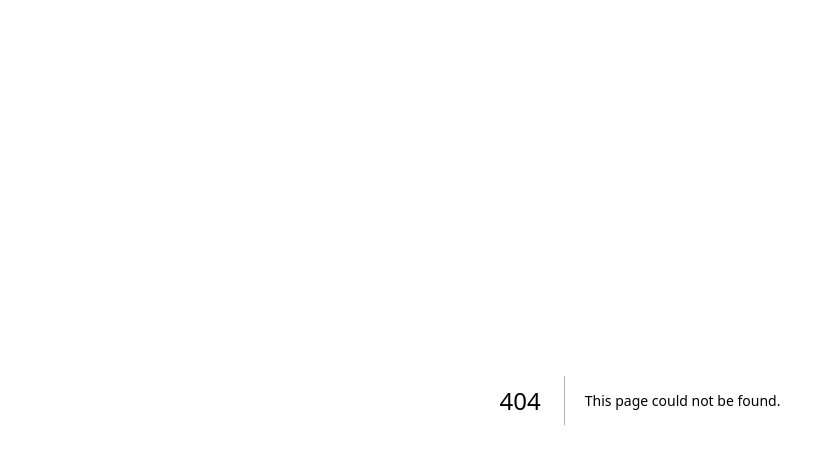
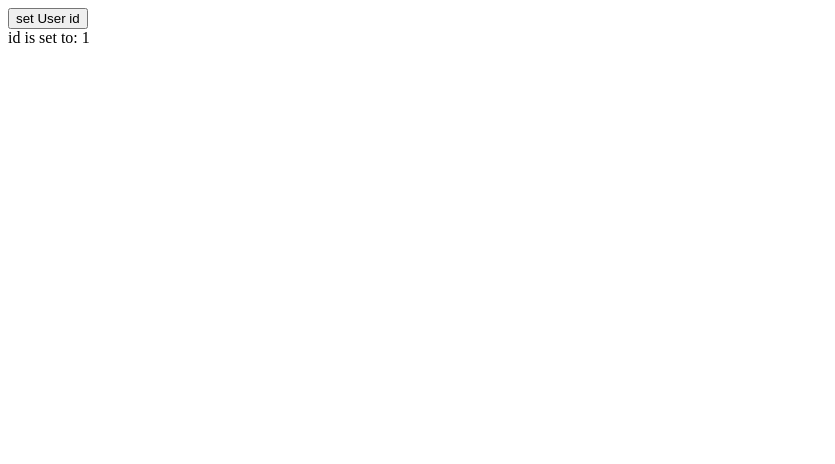
Before and after one commit to brandonFaf/next13-suspense, a Next.js app: page /selector-example/1 in a window 1280 px wide. Before the commit this address had no page. Shown: the top 464 px of the page, without its empty margins (0-835 px from the left). Built offline with nearby package versions, Linux system fonts and the light colour scheme.

Commit message:
add example of selector that is accessing state

```diff
--- /dev/null
+++ b/src/app/selector-example/[id]/page.tsx
@@ -0,0 +1,14 @@
+import { Example } from '@/components/Example';
+
+const Page = async ({ params }: { params: { id: string } }) => {
+  const { id } = params;
+  console.log('rendering page with id:', id);
+
+  return (
+    <div>
+      <Example id={id} />
+    </div>
+  );
+};
+
+export default Page;
--- /dev/null
+++ b/src/components/Example.tsx
@@ -0,0 +1,65 @@
+'use client';
+
+import { Suspense } from 'react';
+import {
+  RecoilRoot,
+  atom,
+  selector,
+  useRecoilState,
+  useRecoilValue,
+} from 'recoil';
+
+import React from 'react';
+
+export const Data = ({ id }) => {
+  const data = useRecoilValue(dataState);
+  const [userData, setUserData] = useRecoilState(userState);
+  const handleClick = () => {
+    console.log('click');
+    setUserData({
+      id,
+    });
+  };
+  return (
+    <div>
+      <button onClick={handleClick}>set User id</button>
+      <div>id is set to: {data}</div>
+    </div>
+  );
+};
+
+export const Example = ({ id }) => {
+  return (
+    <RecoilRoot
+      initializeState={snapshot => {
+        console.log('initializing state');
+        snapshot.set(userState, { id });
+      }}
+    >
+      <Suspense fallback={<div>loading data from recoil…</div>}>
+        <Data id={id} />
+      </Suspense>
+    </RecoilRoot>
+  );
+};
+
+const userState = atom({
+  key: 'userState',
+  default: {},
+});
+
+const dataState = selector<string>({
+  key: 'dataState',
+  get: async ({ get }) => {
+    console.log('running selector: waiting on promise');
+    const id = get(userState);
+    const res = await new Promise<void>(resolve => {
+      setTimeout(() => {
+        console.log('resolving:', id.id);
+        resolve(id.id);
+      }, 2000);
+    });
+
+    return res;
+  },
+});
```
